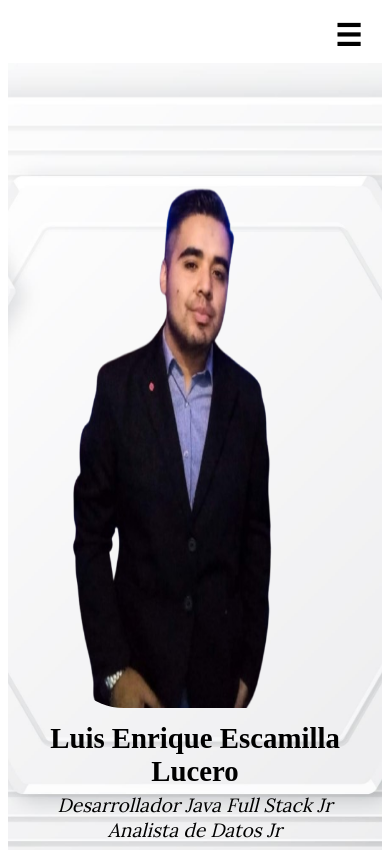
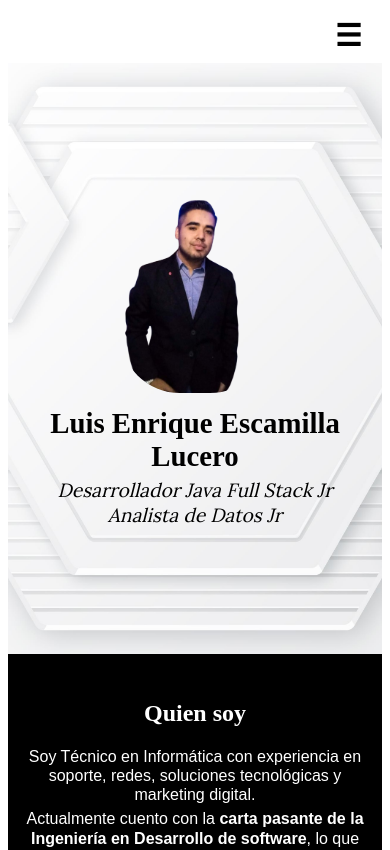
Before and after one commit to LuisEscamilla9708/Portafolio, a plain HTML site: page index.html in a window 390 px wide. Shown: the top 850 px of the page. Drawn offline with Linux system fonts and the light colour scheme.

Commit message:
Update styles.css

```diff
--- a/styles.css
+++ b/styles.css
@@ -63,7 +63,7 @@ nav a{
     background-repeat: no-repeat; /* Evita que se repita */
 
     width: 100%; /* Asegura que el contenedor ocupe todo el ancho disponible */
-    min-height: 100vh; /* Hace que el contenedor ocupe la altura de la pantalla */
+    min-height: 70vh; /* Hace que el contenedor ocupe la altura de la pantalla */
 
     display: flex; /* Activa Flexbox */
     align-items: center; /* Centra el contenido verticalmente */
@@ -77,10 +77,10 @@ nav a{
 
 
 .presentacion img {
-    width: 300px;                 /* Tamaño de imagen */
-    height: 600px;
+    width: 600px;                 /* Tamaño de imagen */
+    height: 700px;
     border-radius: 60px;
-    margin-bottom: -10px;
+    margin-bottom: 10px;
   }
   .texto {
     max-width: 600px;           /* Controla el ancho del texto */
@@ -119,16 +119,18 @@ nav a{
 @media (max-width: 768px) {
   .presentacion {
     flex-direction: column;
-
+    gap: 5px; /* 🔽 Reduce el espacio entre imagen y texto */
   }
 
   .presentacion img {
-    width: 70%;
-
+    width: 40%;
+    height: 50%;
+    margin-bottom: -05px; /* 🔼 Sube el texto hacia la imagen */
   }
 
   .texto h1 {
     font-size: 1.8rem;
+
   }
 
   .texto p {
```
